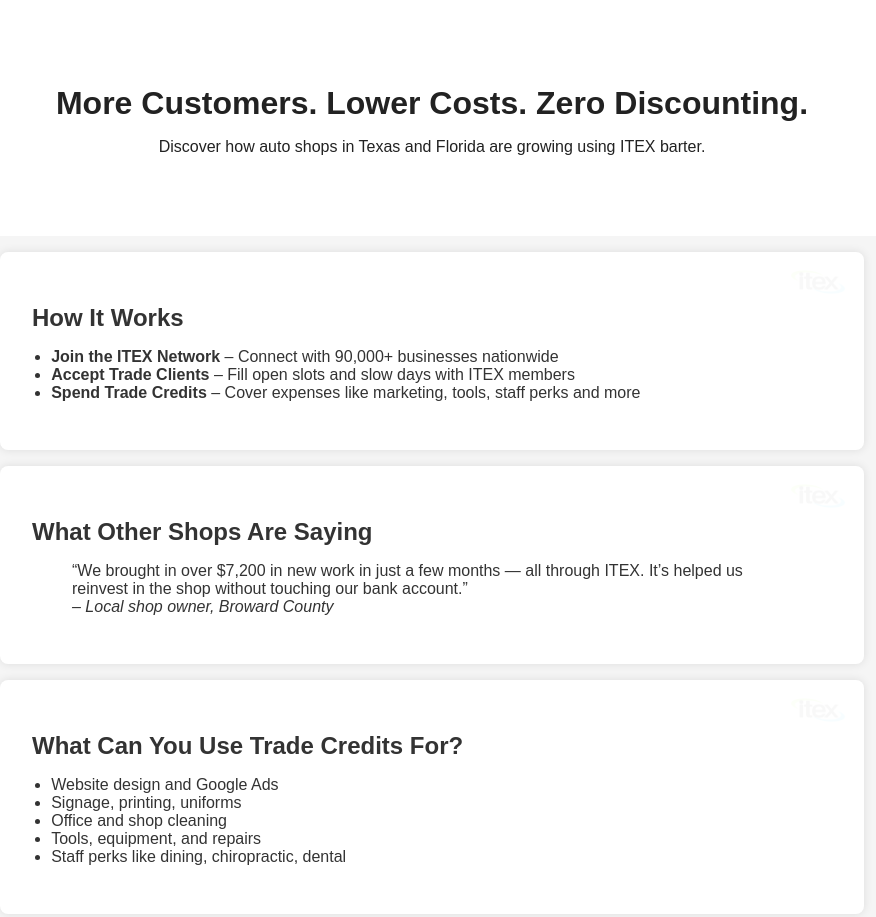
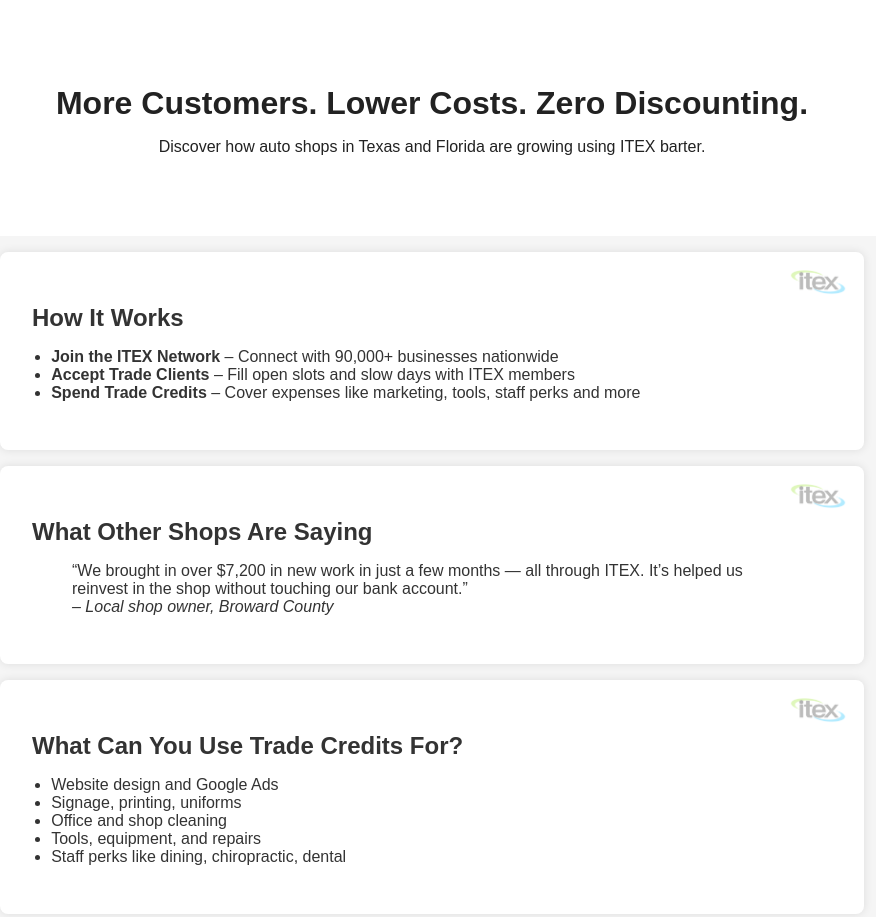
Before and after one commit to Kaigoitex/itexlanding, a plain HTML site: page index.html in a window 1280 px wide. Shown: the top 917 px of the page, without its empty margins (208-1084 px from the left). Drawn offline with Linux system fonts and the light colour scheme.

Commit message:
Update index.html

```diff
--- a/index.html
+++ b/index.html
@@ -24,7 +24,7 @@
   top: 1rem;
   right: 1rem;
   width: 60px;
-  opacity: 0.03; /* subtle watermark feel */
+  opacity: 0.3; /* subtle watermark feel */
   z-index: 1;
 }
 section {
```
